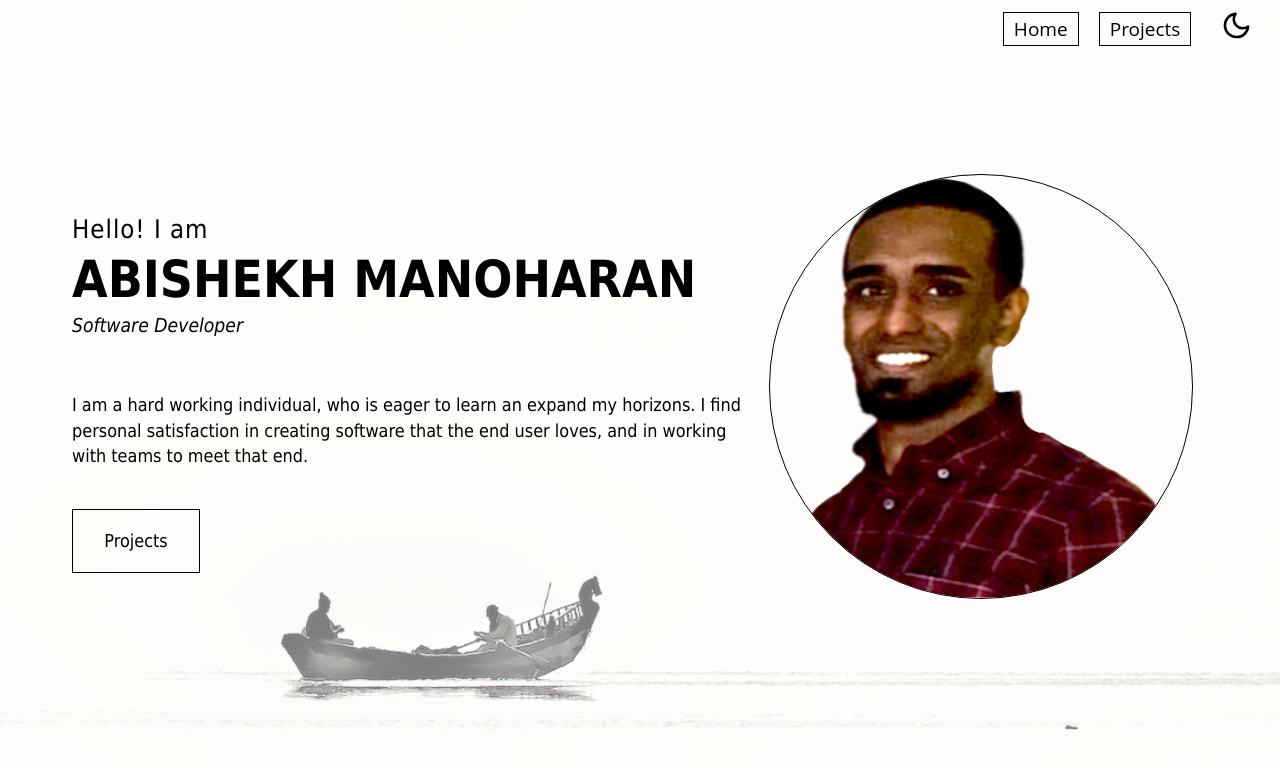
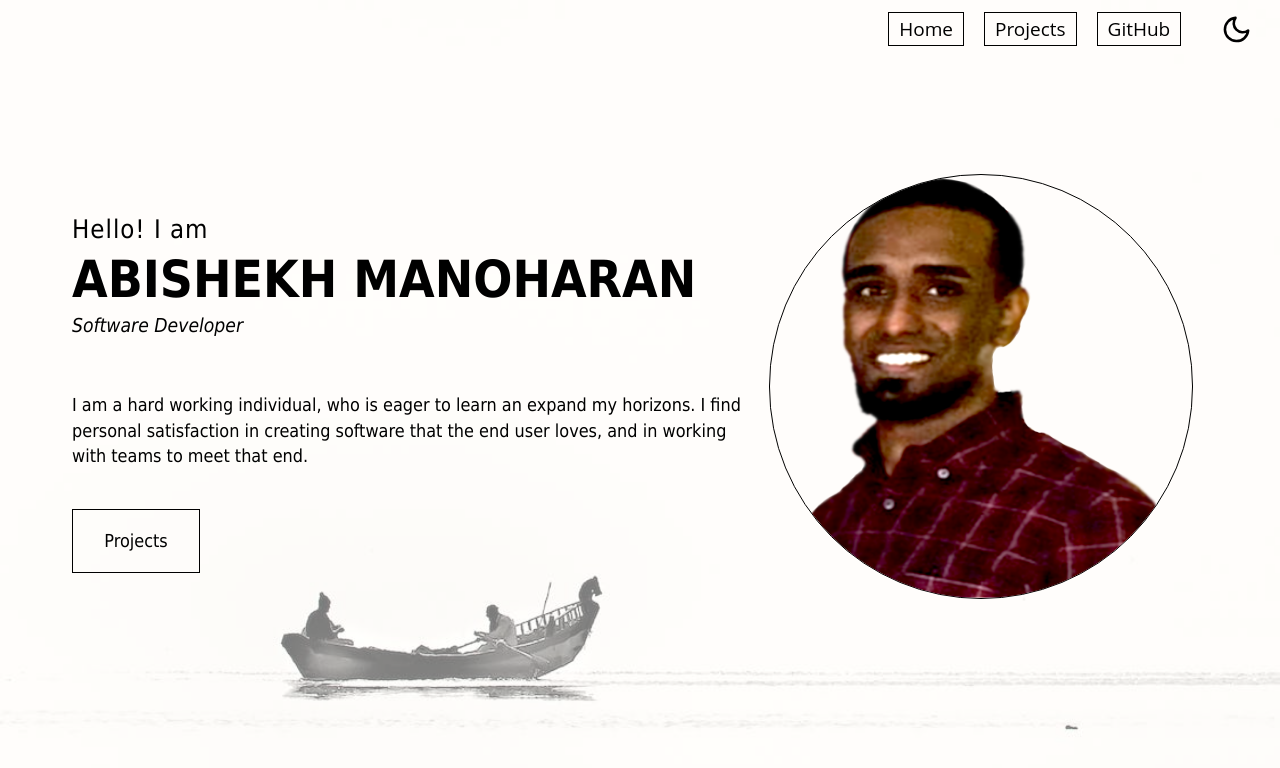
Before and after one commit to abishekh-manoharan/portfolio-website, a React (Create React App) app: page / in a window 1280 px wide. Shown: the top 768 px of the page. Built offline with nearby package versions, Linux system fonts and the light colour scheme.

Commit message:
github link added

```diff
--- a/public/index.css
+++ b/public/index.css
@@ -648,6 +648,7 @@ a {
 .darkModeLogo {
     height: 30.74px;
     background-color: transparent;
+    position: relative;
     top: 4px;
 }
 
@@ -655,3 +656,7 @@ a {
     border: none;
     box-shadow: none;
 }
+
+#navbarItem-github-btn {
+    margin: 0px 10px;
+}
--- a/src/components/Layout.js
+++ b/src/components/Layout.js
@@ -64,6 +64,7 @@ function Layout(props) {
                 {/* <button class="navbarItem" onClick={()=>navBarItemClickHandler('home')}>Logo</button> */}
                 <button class="navbarItem button" onClick={() => navBarItemClickHandler('home')}>Home</button>
                 <button class="navbarItem button" onClick={() => navBarItemClickHandler('projects')}>Projects</button>
+                <a id="navbarItem-github-btn"href="https://github.com/abishekh-manoharan/portfolio-website" target='_'><button class="navbarItem button" >GitHub</button></a>
                 <button class="navbarItem button" id="darkModeLogo" onClick={darkModeHandler}>
                     {darkMode ?
                     <img src={lightLogo} className="darkModeLogo"/>
```
